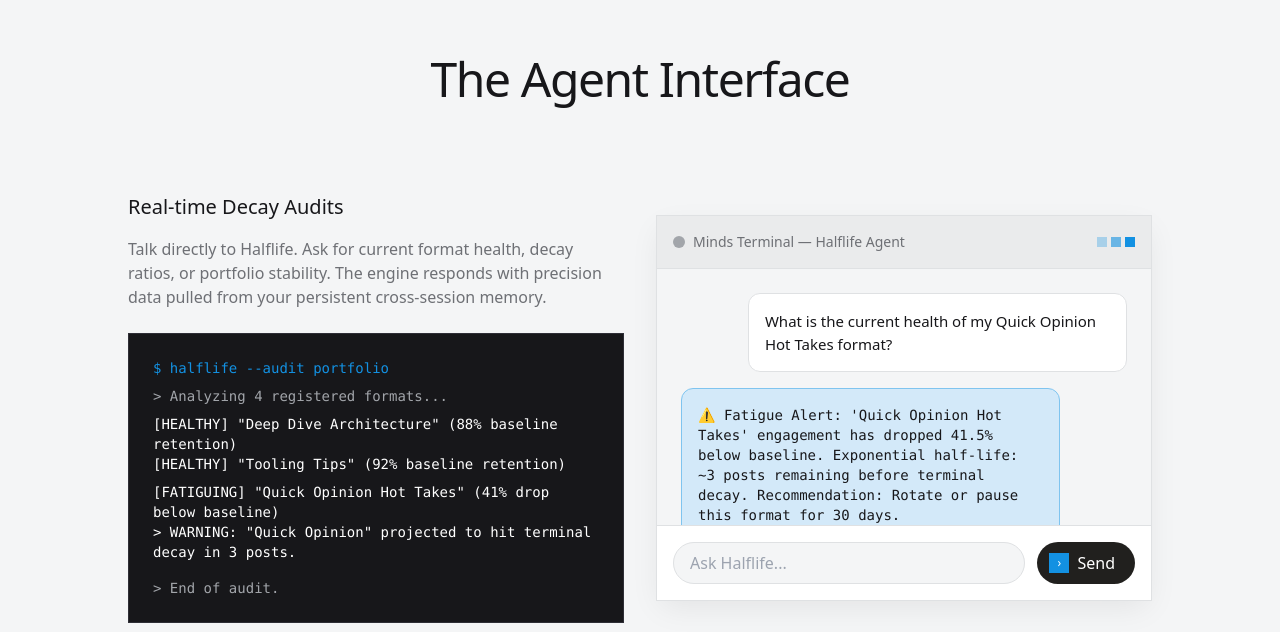
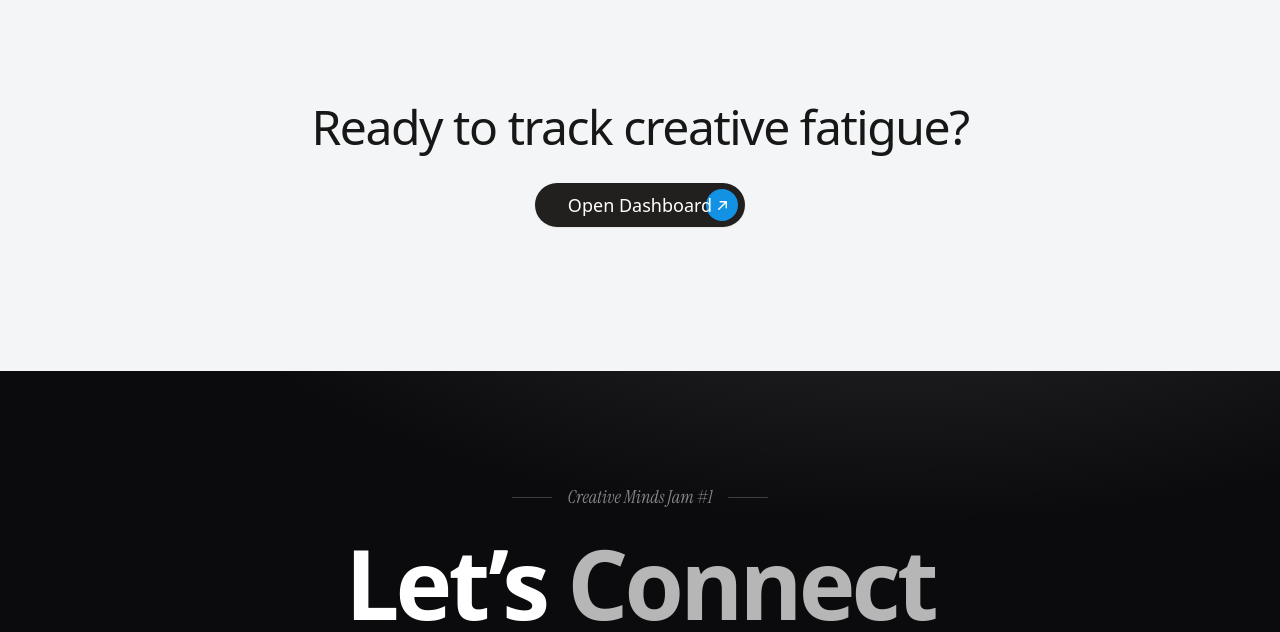
Before and after one commit to jadonamite/half-life, a Next.js app: page / in a window 1280 px wide. Shown: the part 8308-8940 px from the top of the page. Built offline with nearby package versions, Linux system fonts and the light colour scheme; a web font is replaced by a local one.

Commit message:
feat: complete demo checklist items - landing page and dashboard routing

```diff
--- a/app/page.tsx
+++ b/app/page.tsx
@@ -8,9 +8,8 @@ import Timeline from '@/components/Timeline';
 import TermsCard from '@/components/TermsCard';
 import Faq from '@/components/Faq';
 
-import Dashboard from '@/components/Dashboard'; // just checking if it was fully removed
 import Footer from '@/components/Footer';
-import TerminalPreview from '@/components/TerminalPreview';
+import { PillLink } from '@/components/Pill';
 
 export default function HomePage() {
   return (
@@ -45,41 +44,16 @@ export default function HomePage() {
         {/* 10. FAQ Accordion */}
         <Faq />
 
-        {/* 11. Conversational Terminal Section */}
-        <section className="px-6 py-24 bg-paper">
-          <div className="mx-auto max-w-5xl">
-            <h2 className="text-3xl sm:text-5xl font-medium text-ink tracking-[-0.03em] mb-12 text-center">
-              The Agent Interface
-            </h2>
-            <div className="grid md:grid-cols-2 gap-8 items-center">
-              <div>
-                <h3 className="text-xl font-medium text-ink mb-4">Real-time Decay Audits</h3>
-                <p className="text-ink-2 mb-6">Talk directly to Halflife. Ask for current format health, decay ratios, or portfolio stability. The engine responds with precision data pulled from your persistent cross-session memory.</p>
-                <div className="bg-ink text-white font-mono text-sm p-6 rounded-card border border-[#2e2e36] shadow-dark">
-                  <div className="text-accent mb-2">$ halflife --audit portfolio</div>
-                  <div className="text-ink-3">&gt; Analyzing 4 registered formats...</div>
-                  <div className="text-accent-emerald mt-2">[HEALTHY] "Deep Dive Architecture" (88% baseline retention)</div>
-                  <div className="text-accent-emerald">[HEALTHY] "Tooling Tips" (92% baseline retention)</div>
-                  <div className="text-accent-amber mt-2">[FATIGUING] "Quick Opinion Hot Takes" (41% drop below baseline)</div>
-                  <div className="text-accent-amber">&gt; WARNING: "Quick Opinion" projected to hit terminal decay in 3 posts.</div>
-                  <div className="text-ink-3 mt-4">&gt; End of audit.</div>
-                </div>
-              </div>
-              <div>
-                <TerminalPreview />
-              </div>
-            </div>
-          </div>
-        </section>
+
 
         {/* 12. Dashboard Link Section */}
         <section id="try-it" className="relative px-6 py-24 md:py-36 overflow-hidden text-center">
           <h2 className="text-3xl sm:text-5xl font-medium text-neutral-900 tracking-[-0.03em] mb-8">
             Ready to track creative fatigue?
           </h2>
-          <a href="/dashboard" className="inline-block bg-[#1391E2] text-white px-8 py-4 rounded-full font-medium hover:opacity-90 transition-opacity">
+          <PillLink href="/dashboard" className="!px-8 !py-5 !text-lg">
             Open Dashboard
-          </a>
+          </PillLink>
         </section>
       </main>
 
--- a/components/Dashboard.tsx
+++ b/components/Dashboard.tsx
@@ -241,7 +241,8 @@ export default function Dashboard() {
           </div>
         </div>
 
-        {/* Main Grid Content */}
+        {/* Main View Area */}
+        {activeTab === 'dashboard' && (
           <div className="grid grid-cols-1 lg:grid-cols-3 gap-6">
 
             {/* Left Column (Chart + Alerts) */}
@@ -313,21 +314,6 @@ export default function Dashboard() {
                         </button>
                       </div>
                     ))
-                )}
-                {/* Mock healthy feed item just for aesthetics if no alerts */}
-                {alerts.length === 0 && (
-                  <div className="bg-white/70 border border-white rounded-2xl p-4 flex items-center justify-between shadow-sm">
-                    <div className="flex items-center gap-4">
-                      <div className="w-10 h-10 rounded-full bg-[#F0FDF4] flex items-center justify-center text-[#16A34A]">
-                        <CheckCircle size={20} weight="fill" />
-                      </div>
-                      <div>
-                        <h4 className="text-sm font-semibold text-premium-text-main mb-1">Deep-Dive Format</h4>
-                        <p className="text-xs text-premium-text-muted">Analyzed 12 posts. Retaining 92% baseline engagement. Safe.</p>
-                      </div>
-                    </div>
-                    <span className="bg-[#F0FDF4] text-[#16A34A] text-xs font-medium px-3 py-1 rounded-full border border-[#BBF7D0]">Healthy</span>
-                  </div>
                   )}
                 </div>
               </div>
@@ -404,6 +390,54 @@ export default function Dashboard() {
 
             </div>
           </div>
+        )}
+
+        {activeTab === 'formats' && (
+          <div className="grid grid-cols-1 md:grid-cols-2 lg:grid-cols-3 gap-6">
+            {formats.map(f => (
+              <div key={f.id} className="bg-white/40 border border-white/60 rounded-3xl p-6 shadow-sm flex flex-col justify-between">
+                <div>
+                  <div className="flex justify-between items-start mb-4">
+                    <h4 className="text-lg font-medium text-premium-text-main">{f.name}</h4>
+                    <span className={`text-[10px] font-bold uppercase tracking-wider px-2 py-0.5 rounded-full ${f.status === 'HEALTHY' ? 'bg-green-50 text-green-600' : 'bg-orange-50 text-orange-600'}`}>
+                      {f.status}
+                    </span>
+                  </div>
+                  <p className="text-sm text-premium-text-muted mb-6">{f.description}</p>
+                </div>
+                <div className="flex justify-between items-end border-t border-white/50 pt-4">
+                  <div>
+                    <div className="text-2xl font-light">{f.postCount}</div>
+                    <div className="text-[10px] text-premium-text-muted uppercase">Posts Analyzed</div>
+                  </div>
+                  <div>
+                    <div className="text-2xl font-light text-premium-text-main">{(f.baselineEngagementRate * 100).toFixed(1)}%</div>
+                    <div className="text-[10px] text-premium-text-muted uppercase">Baseline Retention</div>
+                  </div>
+                </div>
+              </div>
+            ))}
+          </div>
+        )}
+
+        {activeTab === 'logs' && (
+          <div className="bg-[#1C1C1D] rounded-3xl p-6 font-mono text-sm shadow-dark overflow-hidden h-[600px] flex flex-col">
+            <div className="flex justify-between items-center mb-6 pb-4 border-b border-[#2e2e36]">
+              <div className="text-white flex items-center gap-3">
+                <div className="w-2 h-2 bg-emerald-500 rounded-full animate-pulse" /> Engine Live Feed
+              </div>
+              <button className="text-[#a2a5aa] hover:text-white transition-colors">Clear</button>
+            </div>
+            <div className="flex-1 overflow-y-auto space-y-4 pr-2">
+              <div className="text-[#a2a5aa]">&gt; [15:02:44] Polling APIs for new content from jadonamite...</div>
+              <div className="text-emerald-400">&gt; [15:02:45] Found 1 new post matching format ID "hot_takes_1"</div>
+              <div className="text-[#a2a5aa]">&gt; [15:02:45] Ingesting metrics... Impressions: 12,400 | Engagements: 210</div>
+              <div className="text-amber-400">&gt; [15:02:46] Calculating decay... Engagement Rate 1.69% (Baseline 3.2%)</div>
+              <div className="text-orange-500">&gt; [15:02:46] WARNING: Decay curve steepening. Adjusting half-life projection to 3 posts.</div>
+              <div className="text-[#a2a5aa]">&gt; [15:02:47] Persisting to memory vector store... Done.</div>
+            </div>
+          </div>
+        )}
 
         {/* Dashboard Footer (Xenia format) */}
         <footer
```
Also changed, not shown: public/Botrix – AI Command Center Dashboard by Orbix Studio on Muzli.jpeg (deleted). Lines whose indentation alone changed are shown as unchanged.
